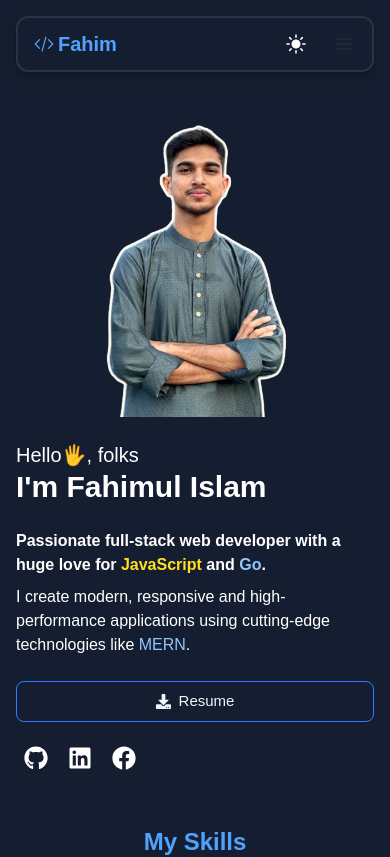
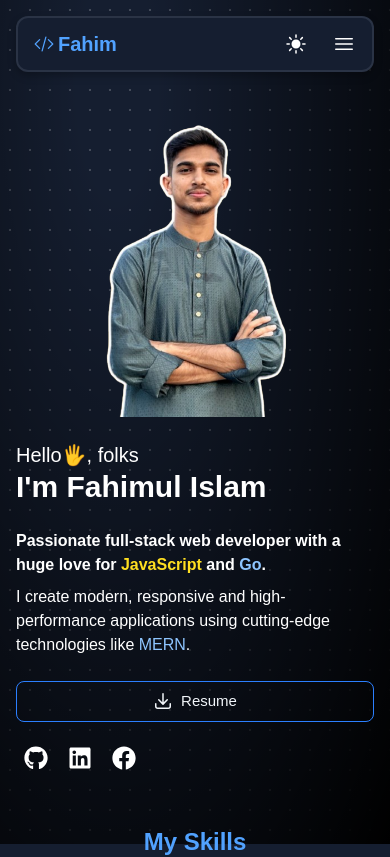
Before and after one commit to Fahim047/fifolio, a Next.js app: page / in a window 390 px wide. Shown: the top 857 px of the page. Built offline with nearby package versions, Linux system fonts and the light colour scheme.

Commit message:
🐛 fix navbar links in mobile view, changed background

```diff
--- a/app/(pages)/about/page.tsx
+++ b/app/(pages)/about/page.tsx
@@ -47,7 +47,7 @@ const skills = [
 
 export default function AboutPage() {
 	return (
-		<main className="min-h-screen text-gray-200 py-12 px-4 sm:px-6 lg:px-8">
+		<article className="min-h-screen text-gray-200 mt-12">
 			{/* About Section */}
 			<section className="max-w-4xl mx-auto space-y-6">
 				<h1 className="text-2xl font-semibold text-blue-300">About</h1>
@@ -90,7 +90,6 @@ export default function AboutPage() {
 					</div>
 				</div>
 			</section>
-
 			{/* Skills Section */}
 			<section className="max-w-4xl mx-auto mt-12">
 				<h2 className="text-2xl font-semibold mb-6">Skills</h2>
@@ -105,7 +104,6 @@ export default function AboutPage() {
 					))}
 				</div>
 			</section>
-
 			{/* Education Section */}
 			<section className="max-w-4xl mx-auto mt-12">
 				<div className="flex items-center justify-between mb-6">
@@ -133,6 +131,6 @@ export default function AboutPage() {
 					))}
 				</div>
 			</section>
-		</main>
+		</article>
 	);
 }
--- a/app/(pages)/blogs/page.tsx
+++ b/app/(pages)/blogs/page.tsx
@@ -3,7 +3,7 @@ import Blog from '@/components/Blog';
 const Blogs = () => {
 	return (
 		<section className="mt-12">
-			<Blog />;
+			<Blog />
 		</section>
 	);
 };
--- a/app/(pages)/projects/page.tsx
+++ b/app/(pages)/projects/page.tsx
@@ -14,7 +14,7 @@ const Projects = () => {
 				{projects.map((project) => (
 					<div
 						key={project.id}
-						className="p-4 flex flex-col gap-4 hover:bg-[#4d8af03d] rounded-xl duration-300 border border-secondary/10 hover:border-primary"
+						className="p-4 flex flex-col gap-4 rounded-xl duration-300 border  border-secondary/10 hover:bg-primary hover:border-blue-400"
 					>
 						<Image
 							src={project.thumbnail || ''}
@@ -35,17 +35,17 @@ const Projects = () => {
 								href={project.liveLink}
 								target="_blank"
 								rel="noopener noreferrer"
-								className="text-white hover:text-primary-hover transition-colors duration-200 flex items-center gap-2 text-sm"
+								className="text-white hover:text-primary-hover transition-all duration-200 flex items-center gap-2 text-sm group"
 							>
-								Live Demo
-								<ExternalLink className="w-4 h-4" />
+								<span>Live Demo</span>
+								<ExternalLink className="w-4 h-4 group-hover:scale-115 transition-all duration-200" />
 							</Link>
 							<Link
 								href={`/projects/${project.id}`}
-								className="bg-[#22232b] px-4 py-2 rounded-md hover:bg-[#2a2b35] transition-colors duration-200 text-sm flex items-center gap-1"
+								className="bg-[#22232b] px-4 py-2 rounded-md hover:bg-[#2a2b35] transition-all duration-200 text-sm flex items-center gap-1 group"
 							>
-								Details
-								<ArrowRight className="w-4 h-4" />
+								<span>Details</span>
+								<ArrowRight className="w-4 h-4 group-hover:scale-115 transition-all duration-200" />
 							</Link>
 						</div>
 					</div>
--- a/app/layout.tsx
+++ b/app/layout.tsx
@@ -31,14 +31,20 @@ export default function RootLayout({
 			<body
 				className={`${geistSans.variable} ${geistMono.variable} antialiased bg-primary text-white`}
 			>
+				{/* Background grid and gradient */}
+				<div className="fixed inset-0 -z-10">
+					<div className="absolute inset-0 bg-[#151e30]" />
+					<div className="absolute inset-0 bg-[radial-gradient(#ffffff33_1px,#151e30_1px)] bg-[size:20px_20px]" />
+					<div className="absolute inset-0 bg-radial-[at_30%_10%] from-[rgba(255,255,255,0)] from-10% to-[rgba(0,0,0,1)] to-100%" />
+				</div>
+
+				{/* Main content */}
 				<div className="max-w-3xl mx-auto px-4">
 					<header className="py-4 bg-transparent sticky top-0 drop-shadow-md z-999">
 						<Navbar />
 					</header>
-					<main className="mt-2 min-h-[500px]">{children}</main>
-					<footer>
-						<Footer />
-					</footer>
+					<main className="mt-2 min-h-[500px] pb-12">{children}</main>
+					<Footer />
 				</div>
 			</body>
 		</html>
--- a/components/Banner.tsx
+++ b/components/Banner.tsx
@@ -1,13 +1,13 @@
 import MyPhoto from '@/public/fif-transparent.png';
 import Image from 'next/image';
 import Link from 'next/link';
-import { FaDownload } from 'react-icons/fa';
+import { HiMiniArrowDownTray } from 'react-icons/hi2';
 import SocialLinks from './SocialLinks';
 const Banner = () => {
 	return (
-		<section className="wrapper md:flex md:items-end md:gap-6 space-y-6">
+		<section className="wrapper sm:flex sm:items-end sm:gap-6 space-y-6 sm:space-y-0">
 			<Image
-				className="max-w-[240px] mx-auto"
+				className="w-full max-w-[240px] mx-auto object-fit-cover"
 				src={MyPhoto}
 				alt="a portrait of Fahimul Islam"
 			/>
@@ -28,17 +28,14 @@ const Banner = () => {
 						<span className="text-blue-300">MERN</span>.
 					</p>
 				</div>
-				<div className="flex flex-col md:flex-row md:items-center gap-4">
+				<div className="flex flex-col sm:flex-row sm:items-center gap-4">
 					<Link
-						href="/resume.pdf"
+						href="https://drive.google.com/file/d/1nbD53-PBubUu3ZKXu91LpHbqhp2icdZW/view?usp=drive_link"
 						className="bg-transparent hover:bg-blue-500 border hover:border-transparent border-blue-500 duration-300 px-4 py-2 rounded-lg text-[15px] text-slate-100 hover:text-[#0C121e]   flex items-center justify-center gap-2"
 						target="_blank"
 						rel="noopener noreferrer"
 					>
-						<span>
-							{/* <HiArrowDownTray /> */}
-							<FaDownload />
-						</span>
+						<HiMiniArrowDownTray size={20} />
 						<span>Resume</span>
 					</Link>
 					<SocialLinks />
--- a/components/Footer.tsx
+++ b/components/Footer.tsx
@@ -5,7 +5,7 @@ import SocialLinks from './SocialLinks';
 
 const Footer = () => {
 	return (
-		<div className="max-w-3xl mx-auto relative">
+		<footer className="max-w-3xl mx-auto relative">
 			<div className="py-4 border-t-2 border-gray-100/10 grid md:grid-cols-2 gap-6">
 				<div className="space-y-4">
 					<Link
@@ -86,7 +86,7 @@ const Footer = () => {
 					</div>
 				</div>
 			</div>
-		</div>
+		</footer>
 	);
 };
 
--- a/components/Navbar.tsx
+++ b/components/Navbar.tsx
@@ -2,7 +2,7 @@
 
 import Link from 'next/link';
 import { useState } from 'react';
-import { HiCodeBracket, HiMoon, HiSun } from 'react-icons/hi2';
+import { HiBars3, HiCodeBracket, HiMoon, HiSun } from 'react-icons/hi2';
 const navLinks = [
 	{
 		title: 'About',
@@ -68,21 +68,7 @@ const Navbar = () => {
 						aria-expanded={isMenuOpen}
 						aria-label="Toggle navigation menu"
 					>
-						<svg
-							className="w-6 h-6 text-gray-800 dark:text-white"
-							xmlns="http://www.w3.org/2000/svg"
-							width={24}
-							height={24}
-							fill="none"
-							viewBox="0 0 24 24"
-						>
-							<path
-								stroke="currentColor"
-								strokeLinecap="round"
-								strokeWidth={2}
-								d="M5 7h14M5 12h14M5 17h14"
-							/>
-						</svg>
+						<HiBars3 size={24} />
 					</button>
 				</div>
 			</nav>
@@ -109,7 +95,7 @@ const Navbar = () => {
 								className="block py-2 px-4 hover:bg-blue-400/10 rounded-lg duration-300"
 								onClick={() => setIsMenuOpen(false)}
 							>
-								About
+								{link.title}
 							</Link>
 						</li>
 					))}
--- a/data/data.json
+++ b/data/data.json
@@ -48,7 +48,7 @@
 	],
 	"education": [
 		{
-			"institution": "Bangabandhu Sheikh Mujibur Rahman Science and Technology University",
+			"institution": "Gopalganj Science and Technology University",
 			"degree": "Bachelor of Science in Computer Science And Engineering",
 			"logo": "/bsmrstu-logo.jpg",
 			"period": "2019-2024",
```
